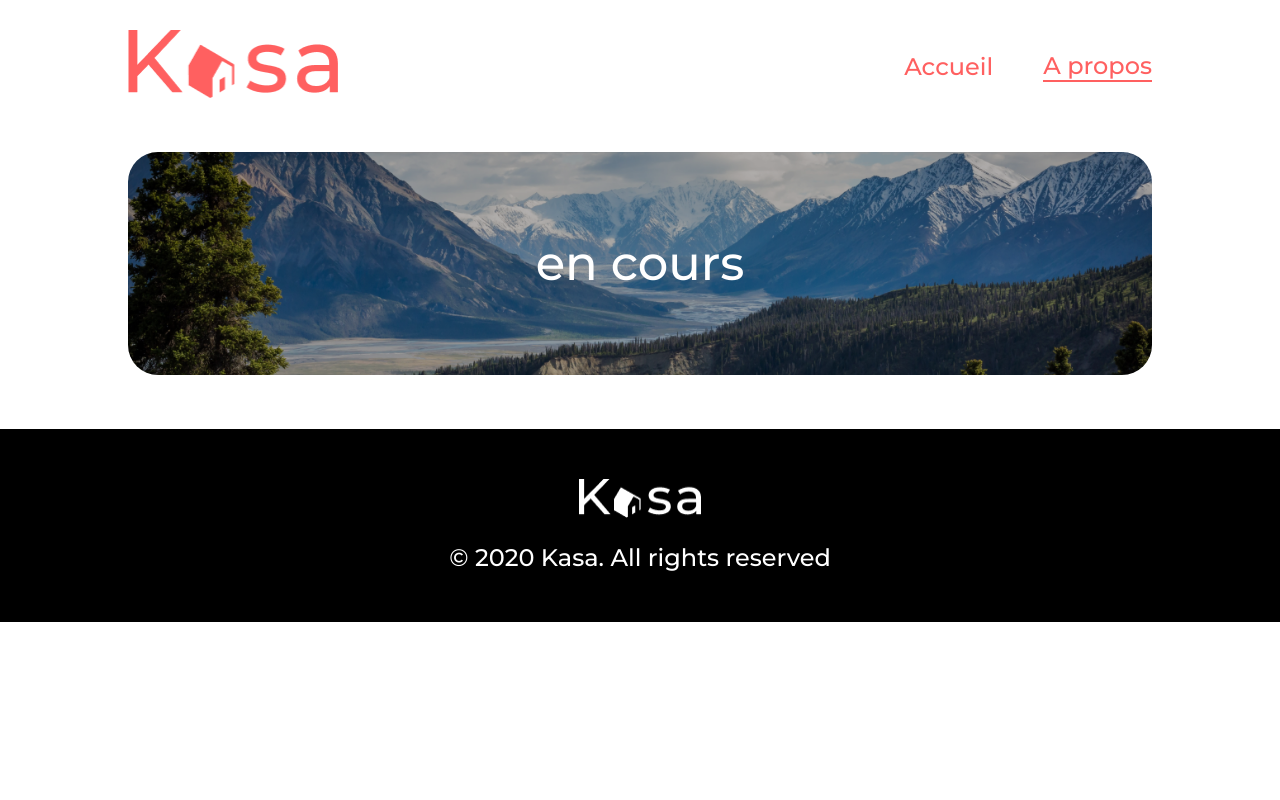
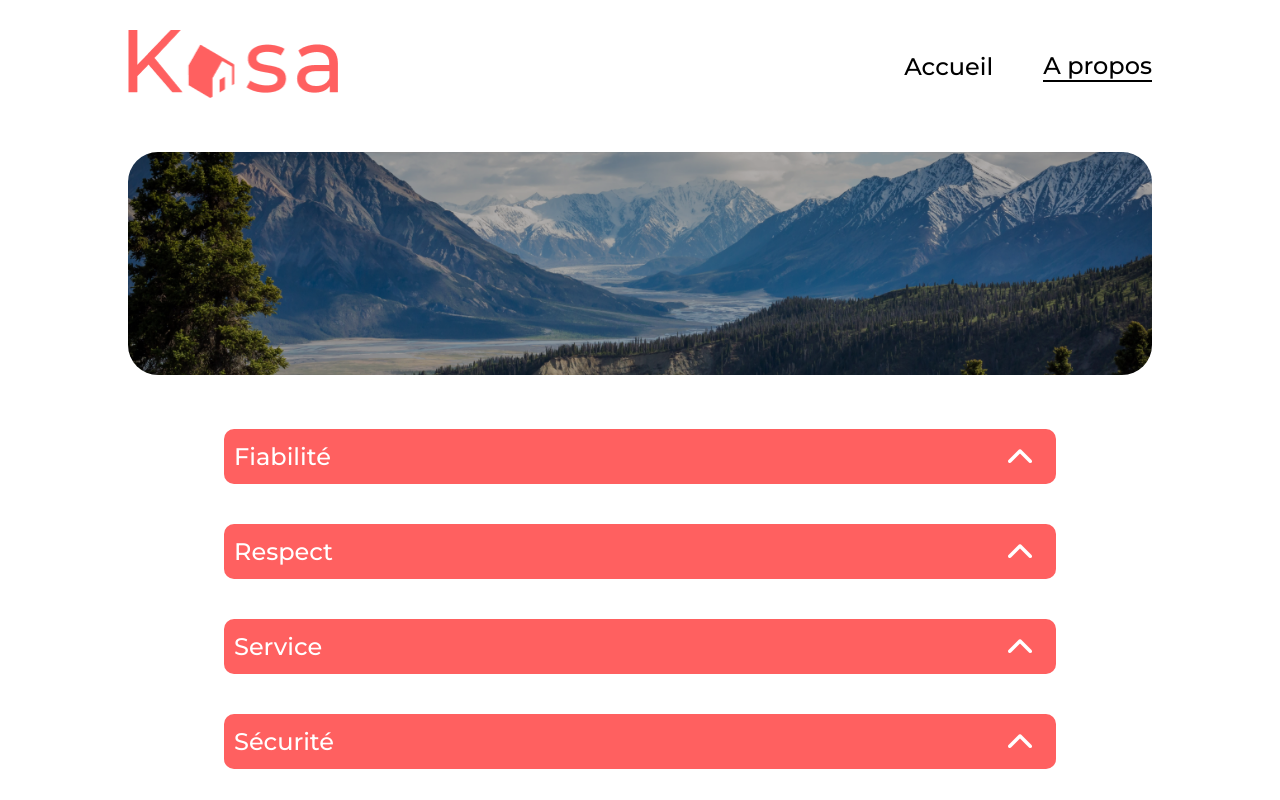
Before and after one commit to bersa-tech/projet_7_oc, a React (Create React App) app: page /about in a window 1280 px wide. Shown: the top 800 px of the page. Built offline with nearby package versions, Linux system fonts and the light colour scheme.

Commit message:
Collapse ok + About ok

```diff
--- /dev/null
+++ b/src/components/Collapse/Collapse.jsx
@@ -0,0 +1,45 @@
+// Importation de la bibliothèque React pour utiliser les fonctionnalités de base de React
+import React from "react";
+// Importation du hook useState depuis React
+import { useState } from "react";
+// Importation de la fléche pour la collapse
+import ArrowC from "../../assets/images/arrow-collapse.png";
+// Design
+import "./_Collapse.scss";
+
+// Fonction de composant Collapse, deux props : title et content
+function Collapse({ title, content }) {
+  // Utilisation du hook useState pour gérer l'état local isOpen et la fonction changeValue pour le mettre à jour
+  const [isOpen, changeValue] = useState(false); // État isOpen initialisé à "false" pour indiquer que le contenu est fermé par défaut
+
+  const clickCollapse = () => {
+    // Fonction pour gérer le clic sur le header de la collapse
+    changeValue(!isOpen); // Inverse la valeur de isOpen lorsque le header est cliqué
+  };
+
+  return (
+    <div className={`collapse ${isOpen ? "open" : ""}`}>
+      <div className="collapse__header" onClick={clickCollapse}>
+        <h2>{title}</h2>
+        <button className="collapse__header-button">
+          <img
+            src={ArrowC}
+            alt="fleche haute pour ouvrir la collapse"
+            className={`arrow-up ${isOpen ? "open" : ""}`}
+          />
+        </button>
+      </div>
+      <div className={`collapse__content ${isOpen ? "open" : ""}`}>
+        {content}
+      </div>
+    </div>
+  );
+}
+
+export default Collapse; // Exportation du composant Collapse
+
+// 1. Utilisant des backticks (`), on peut inclure des expressions dynamiques grâce à ${expression}
+// 2. Opérateur Ternaire (condition ? valeurSiVrai : valeurSiFaux)
+// 3. Gestionnaire d'événements onClick={() => changeValue(!isOpen)}
+//    - changeValue est appelée avec l'inverse de la valeur actuelle de isOpen
+//    - Cela permet de basculer entre l'ouverture et la fermeture du contenu de la collapse à chaque clic sur le titre.
--- /dev/null
+++ b/src/components/Collapse/_Collapse.scss
@@ -0,0 +1,73 @@
+@import "../../styles/_Styles";
+@import "../../styles/_Responsives";
+
+.collapse {
+  align-items: center;
+  display: flex;
+  flex-direction: column;
+  margin: 40px auto;
+  width: 65%;
+  @include mobile {
+    margin: 15px auto;
+    width: 100%;
+  }
+  &__header {
+    align-items: center;
+    background-color: $main-color;
+    border-radius: 10px;
+    display: flex;
+    justify-content: space-between;
+    padding: 10px 20px 10px 10px;
+    width: 100%;
+    @include mobile {
+      border-radius: 5px;
+      padding: 4px 6px 4px 6px;
+    }
+    & h2 {
+      font-size: 24px;
+      @include mobile {
+        font-size: 13px;
+      }
+    }
+    &-button {
+      background-color: $main-color;
+      border: none;
+      @include mobile {
+        height: 32px;
+        width: 32px;
+        img {
+          height: 18px;
+          width: 20px;
+        }
+      }
+    }
+  }
+  &__content {
+    background-color: $second-color;
+    border-radius: 0 0 10px 10px;
+    color: $black-color;
+    font-size: 18px;
+    margin-top: -40px;
+    max-height: 0;
+    overflow: hidden;
+    padding: 20px;
+    transition: max-height 0.6s ease-in-out, margin-top 0.5s ease-in-out;
+    width: 100%;
+    z-index: -1;
+    @include mobile {
+      font-size: 12px;
+      line-height: 17px;
+    }
+    &.open {
+      margin-top: -6px;
+      max-height: 400px;
+      transition: max-height 0.6s ease-in-out, margin-top 0.5s ease-in-out;
+    }
+  }
+}
+.collapse .arrow-up {
+  transition: all 0.5s ease-in-out;
+}
+.collapse.open .arrow-up {
+  transform: rotate(-180deg);
+}
--- a/src/components/Header/_Header.scss
+++ b/src/components/Header/_Header.scss
@@ -27,10 +27,10 @@
       gap: 20px;
     }
     a {
-      color: $main-color;
+      color: $black-color;
       font-size: 24px;
       &:hover {
-        border-bottom: solid 2px $main-color;
+        border-bottom: solid 2px $black-color;
       }
       @include mobile {
         font-size: 12px;
@@ -38,7 +38,7 @@
         text-transform: uppercase;
       }
       &.active {
-        border-bottom: solid 2px $main-color;
+        border-bottom: solid 2px $black-color;
       }
     }
   }
--- a/src/components/LogementsList/_LogementsList.scss
+++ b/src/components/LogementsList/_LogementsList.scss
@@ -28,6 +28,7 @@
       grid-template-columns: repeat(2, 1fr);
       padding: 25px;
     }
+
     &-item {
       position: relative;
 
@@ -37,6 +38,7 @@
         display: block;
         height: 340px;
         width: 100%;
+
         @include tablet {
           height: 220px;
         }
--- a/src/pages/About/About.jsx
+++ b/src/pages/About/About.jsx
@@ -2,12 +2,34 @@
 import React from "react";
 // Importation des composants fonctions
 import Banner from "../../components/Banner/Banner";
+import Collapse from "../../components/Collapse/Collapse";
+// Design
+import "./_About.scss";
 
+// Création d'une fonction composant qui affiche la page About
 function About() {
+  const fiabilite =
+    "Les annonces postées sur Kasa garantissent une fiabilité totale. Les photos sont conformes aux logements, et toutes les informations sont régulièrement vérifiées par nos équipes.";
+  const respect =
+    "La bienveillance fait partie des valeurs fondatrices de Kasa. Tout comportement discriminatoire ou de perturbation du voisinage entraînera une exclusion de notre plateforme.";
+  const service =
+    "La qualité du service est au coeur de notre engagement chez Kasa. Nous veillons à ce que chaque interaction, que ce soit avec nos hôtes ou nos locataires, soit empreinte de respect et de bienveillance.";
+  const securite =
+    "La sécurité est la priorité de Kasa. Aussi bien pour nos hôtes que pour les voyageurs, chaque logement correspond aux critères de sécurité établis par nos services. En laissant une note aussi bien à l'hôte qu'au locataire, cela permet à nos équipes de vérifier que les standards sont bien respectés. Nous organisons également des ateliers sur la sécurité domestique pour nos hôtes.";
+
+  // stocker le texte dans une variabble
+  // utiliser les props pour afficher le texte dans le composant Collapse (title et content)
   return (
-    <main>
-      <Banner page="about" content="en cours" />
+    <main className="about">
+      <Banner page="about" />
+      <section className="about__collapse">
+        <Collapse title="Fiabilité" content={fiabilite} />
+        <Collapse title="Respect" content={respect} />
+        <Collapse title="Service" content={service} />
+        <Collapse title="Sécurité" content={securite} />
+      </section>
     </main>
   );
 }
+
 export default About; // Exportation de la fonction About
--- a/src/pages/About/_About.scss
+++ b/src/pages/About/_About.scss
@@ -1,2 +1,15 @@
 @import "../../styles/_Styles";
 @import "../../styles/_Responsives";
+
+.about {
+  width: 100%;
+  &__collapse {
+    @include mobile {
+      display: flex;
+      flex-direction: column;
+      gap: 10px;
+      margin: 40px auto;
+      width: 90%;
+    }
+  }
+}
```
